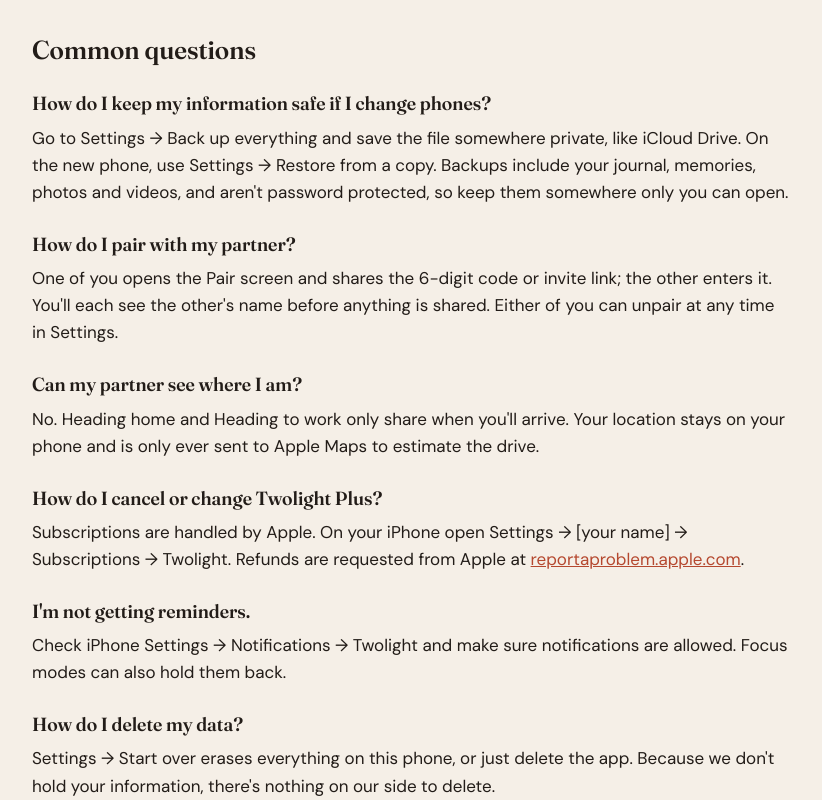
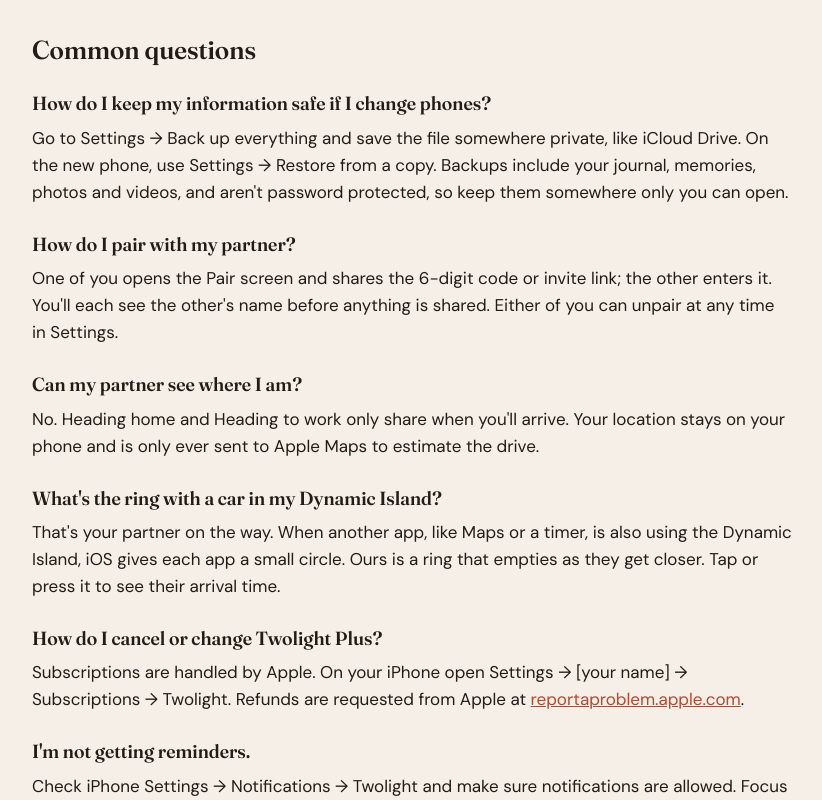
Before and after one commit to twolightapp/website, a plain HTML site: page support/index.html in a window 1280 px wide. Shown: the part 361-1161 px from the top of the page, without its empty margins (228-1050 px from the left). Drawn offline with Linux system fonts and the light colour scheme.

Commit message:
Add files via upload

```diff
--- a/support/index.html
+++ b/support/index.html
@@ -30,6 +30,9 @@
   <h3>Can my partner see where I am?</h3>
   <p>No. Heading home and Heading to work only share when you'll arrive. Your location stays on your phone and is only ever sent to Apple Maps to estimate the drive.</p>
 
+  <h3>What's the ring with a car in my Dynamic Island?</h3>
+  <p>That's your partner on the way. When another app, like Maps or a timer, is also using the Dynamic Island, iOS gives each app a small circle. Ours is a ring that empties as they get closer. Tap or press it to see their arrival time.</p>
+
   <h3>How do I cancel or change Twolight Plus?</h3>
   <p>Subscriptions are handled by Apple. On your iPhone open Settings → [your name] → Subscriptions → Twolight. Refunds are requested from Apple at <a href="https://reportaproblem.apple.com">reportaproblem.apple.com</a>.</p>
 
```
